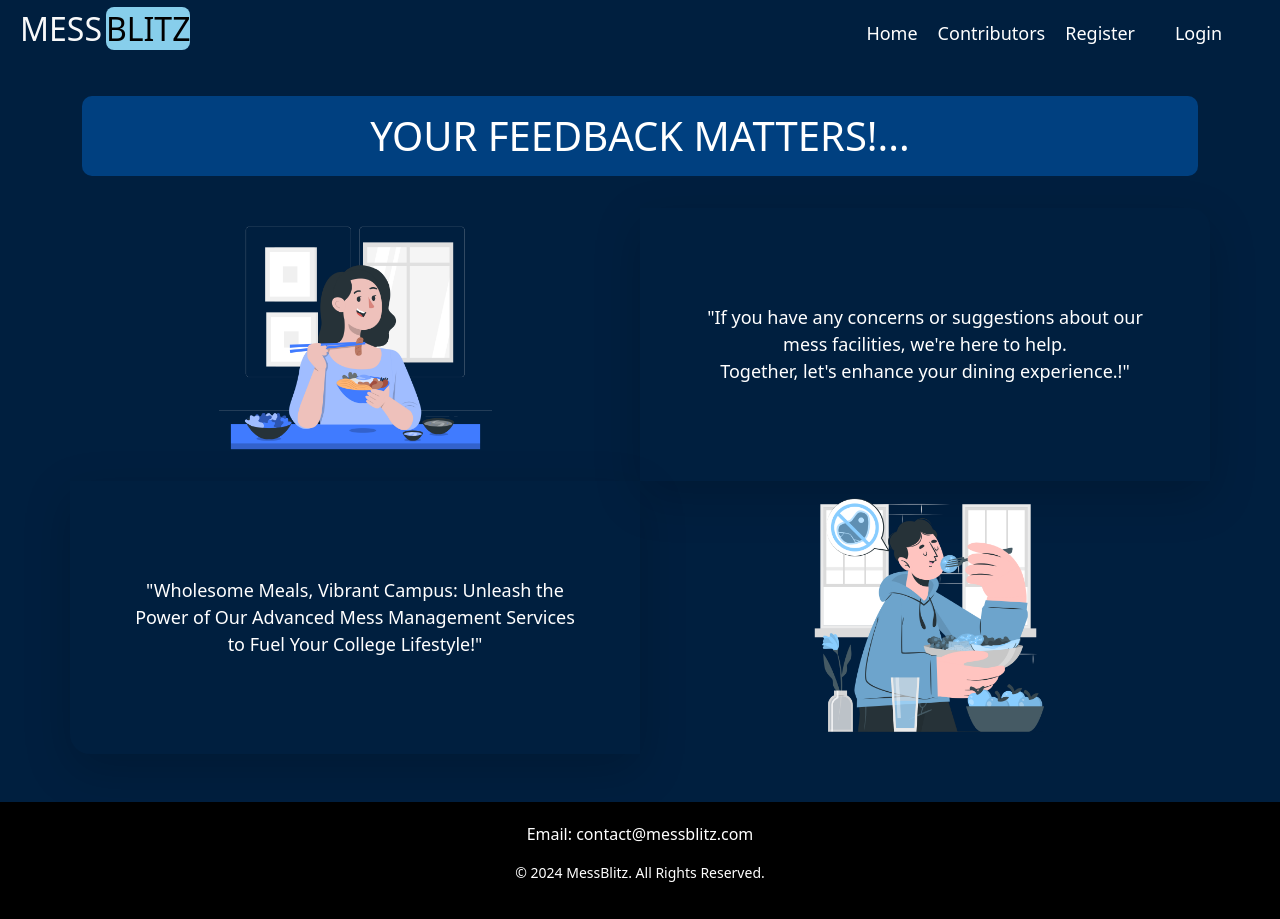
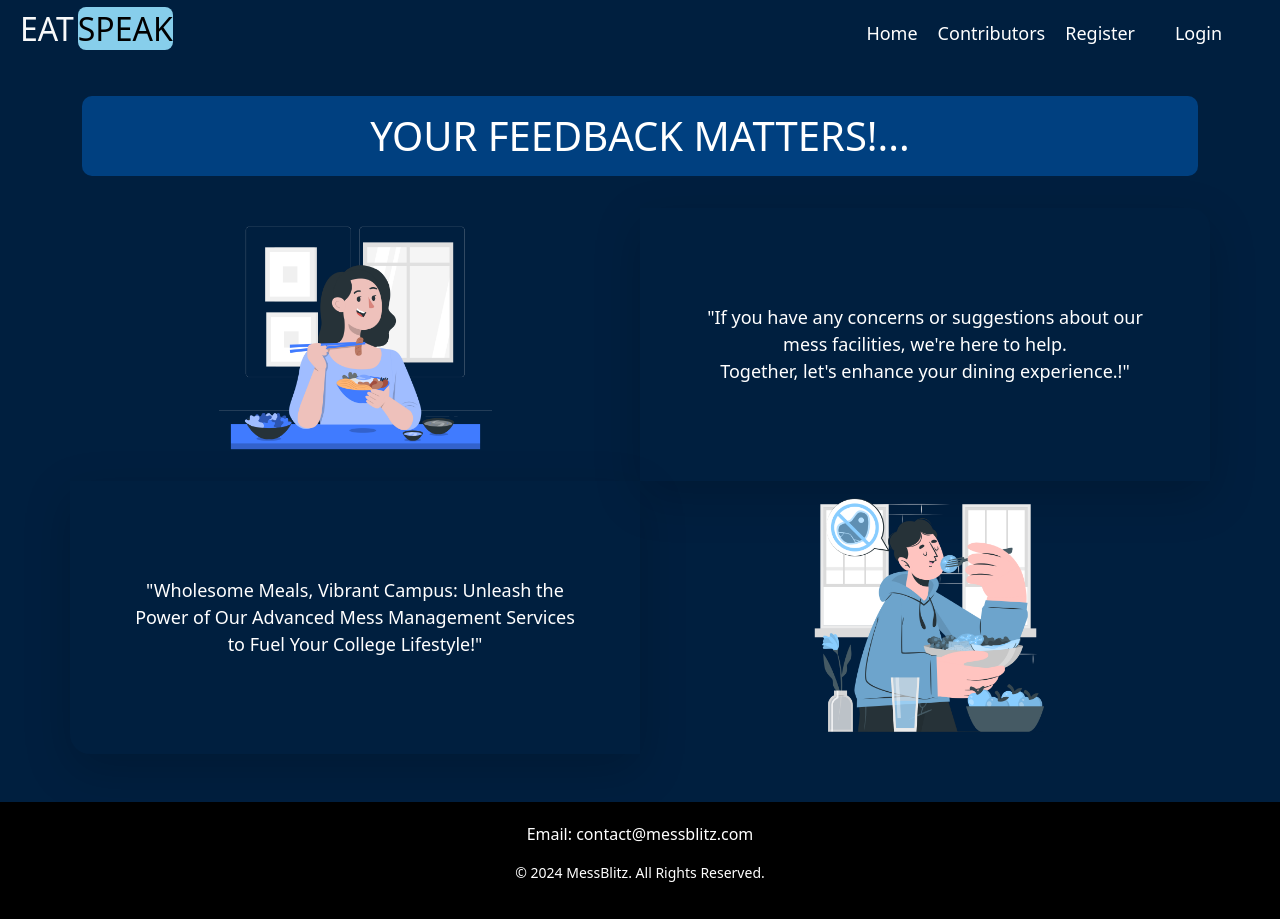
Before and after one commit to gptasaurabh/messControl, a React (Create React App) app in the folder client2/: page / in a window 1280 px wide. Built offline with nearby package versions, Linux system fonts and the light colour scheme.

Commit message:
changes in frontend

```diff
--- a/client2/src/components/Dashboard.js
+++ b/client2/src/components/Dashboard.js
@@ -224,18 +224,7 @@ const Dashboard = () => {
       <div style={pageStyle}>
         <div className="container mt-3 shadow-lg" style={heading}>
           <div className="row">
-            <div className="col-md-6">
-              <span style={{ fontSize: "30px" }}>
-                Hostel Name : {studentData.hostelName}{" "}
-                <p style={{ fontSize: "20px" }}>
-                  Room No: {studentData.roomNo}
-                </p>
-                <p style={{ fontSize: "18px" }}>
-                  Amount left: <b style={{color:'Highlight'}}>00.00</b>
-                </p>
-              </span>
-            </div>
-            <div className="col-md-6" align="right">
+            <div className="col-md-6" align="left">
             {/* <div className="col-md-1 d-flex justify-content-center align-items-center"> */}
               <img
                 src={defaultProfilePic}
@@ -243,8 +232,19 @@ const Dashboard = () => {
                 style={profilePicStyle}
               />
             {/* </div> */}
-              <p>Name: {studentData.name}</p>
+              <p style={{marginTop:'2px',marginBottom:'2px'}}>Name: {studentData.name}</p>
               <p>Registration Number: {studentData.regNo}</p>
+            </div>
+            <div className="col-md-6" align="right">
+              <span style={{ fontSize: "25px" }}>
+                Hostel Name : {studentData.hostelName}{" "}
+                <p style={{ fontSize: "18px" }}>
+                  Room No: {studentData.roomNo}
+                </p>
+                <p style={{ fontSize: "18px" }}>
+                  Amount left: <b style={{color:'Highlight'}}>00.00</b>
+                </p>
+              </span>
             </div>
           </div>
         </div>
--- a/client2/src/components/Navbar.js
+++ b/client2/src/components/Navbar.js
@@ -59,8 +59,8 @@ const Navbar = () => {
         <nav style={navbarStyle} className="text-light">
           <div className="logo">
             <h2>
-              <span>MESS</span>
-              <span style={{ backgroundColor: 'skyblue', color: 'black', borderRadius: '8px', marginLeft: '4px' }}>BLITZ</span>
+              <span>EAT</span>
+              <span style={{ backgroundColor: 'skyblue', color: 'black', borderRadius: '8px', marginLeft: '4px' }}>SPEAK</span>
             </h2>
           </div>
           <div className="nav-links p-2 text-light">
```
